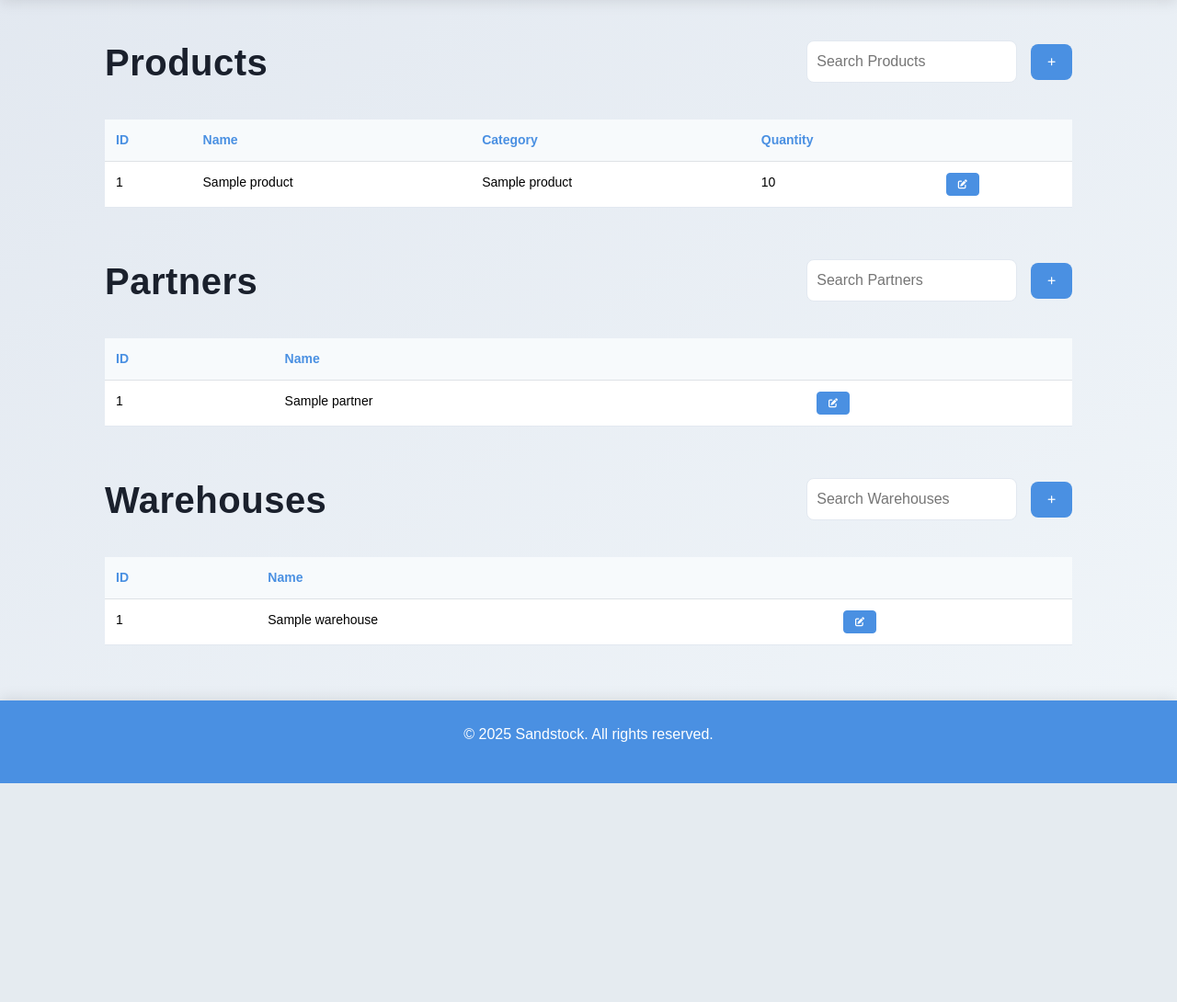
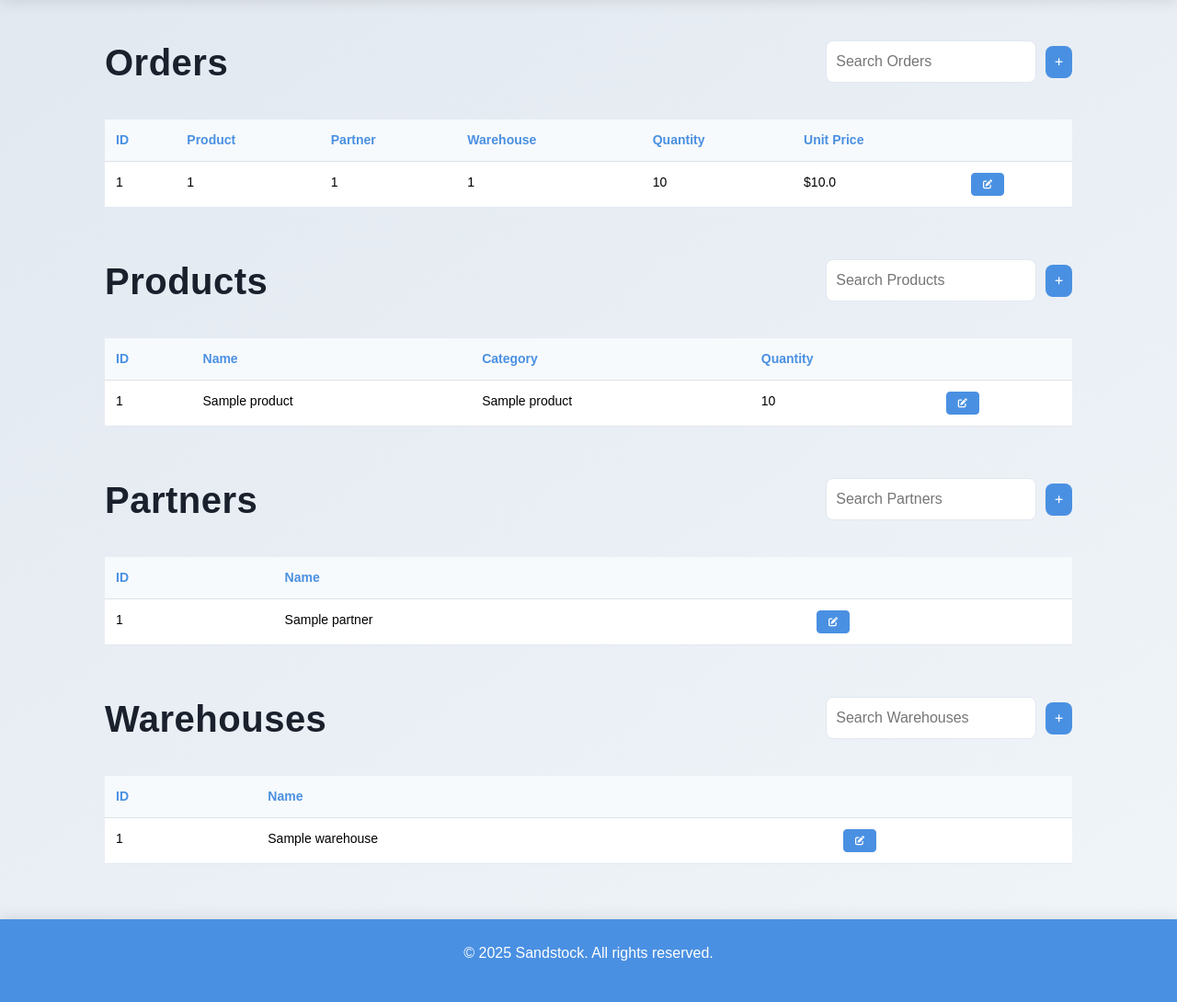
Before and after one commit to VictorMeyer77/sandstock, a Flask app: page / in a window 1280 px wide. Shown: the part 76-1166 px from the top of the page at 92% size. Before the commit the page ends 928 px from the top, so only its background shows below. Run offline with Flask 3, Linux system fonts and the light colour scheme; tables that the repository leaves empty hold one stand-in row (values such as "Sample post").

Commit message:
add order edit

```diff
--- a/sandstock/routes.py
+++ b/sandstock/routes.py
@@ -10,6 +10,7 @@ from sandstock.forms import (
     CreateWarehouseForm,
     LoginForm,
     RegisterForm,
+    UpdateOrderForm,
     UpdatePartnerForm,
     UpdateProductForm,
     UpdateWarehouseForm,
@@ -63,10 +64,11 @@ def register_routes(app: Flask):
     @app.route("/")
     # @login_required
     def home():
+        orders = Order.query.filter_by(deleted=False).limit(10).all()
         partners = Partner.query.filter_by(deleted=False).limit(10).all()
         warehouses = Warehouse.query.filter_by(deleted=False).limit(10).all()
         products = Product.query.filter_by(deleted=False).limit(10).all()
-        return render_template("home.html", partners=partners, warehouses=warehouses, products=products)
+        return render_template("home.html", partners=partners, warehouses=warehouses, products=products, orders=orders)
 
     # Partner
 
@@ -362,3 +364,42 @@ def register_routes(app: Flask):
             return redirect(url_for("add_order"))
 
         return render_template("add_order.html", form=form)
+
+    @app.route("/order/get", methods=["GET"])
+    # @login_required
+    def get_orders():
+        query = request.args.get("query", "")
+        results = Order.query.filter(Order.id.ilike(f"%{query}%"), Order.deleted == False).limit(10).all()
+        orders = [
+            {
+                "id": order.id,
+                "product_id": order.product_id,
+                "partner_id": order.partner_id,
+                "warehouse_id": order.warehouse_id,
+                "quantity": order.quantity,
+                "unit_price": order.unit_price,
+                "created_at": order.created_at,
+                "deleted": order.deleted,
+            }
+            for order in results
+        ]
+        return jsonify(orders)
+
+    @app.route("/order/<int:order_id>/edit", methods=["GET"])
+    # @login_required
+    def edit_order(order_id):
+        order = Order.query.get_or_404(order_id)
+        product = Product.query.get_or_404(order.product_id)
+        partner = Partner.query.get_or_404(order.partner_id)
+        warehouse = Warehouse.query.get_or_404(order.warehouse_id)
+
+        form = UpdateOrderForm(
+            id=order.id,
+            product_name=product.name,
+            partner_name=partner.name,
+            warehouse_name=warehouse.name,
+            quantity=order.quantity,
+            unit_price=order.unit_price,
+            created_at=order.created_at,
+        )
+        return render_template("edit_order.html", form=form, order=order)
--- a/sandstock/static/style.css
+++ b/sandstock/static/style.css
@@ -247,7 +247,6 @@ footer {
     background-color: #357ab7;
 }
 
-
 /* === ALERT STYLES === */
 .alert {
     margin-bottom: 20px;
@@ -278,64 +277,6 @@ footer {
     color: #383d41;
 }
 
-/* === TABLE ROW STYLES === */
-.table-row {
-    display: flex;
-    justify-content: space-between;
-    gap: 25px;
-}
-
-.table-column {
-    flex: 1;
-}
-
-/* === SEARCH BAR STYLES === */
-.search-bar {
-    display: flex;
-    align-items: center;
-    gap: 15px;
-    margin-bottom: 15px;
-}
-
-.search-bar input {
-    flex: 1;
-    padding: 10px;
-    border-radius: 8px;
-    border: 1px solid #e2e8f0;
-}
-
-.search-bar button {
-    padding: 12px 18px;
-    background-color: #4a90e2;
-    color: white;
-    border: none;
-    border-radius: 8px;
-    cursor: pointer;
-}
-
-.search-bar button:hover {
-    background-color: #357ab7;
-}
-
-/* === SELECT BOX STYLES === */
-.select-box {
-    background: #ffffff;
-    color: #2d3748;
-    border: 1px solid #e2e8f0;
-    padding: 12px;
-    border-radius: 8px;
-    transition: 0.3s ease-in-out;
-    width: 100%;
-    appearance: none;
-    background-repeat: no-repeat;
-    background-position: right 12px center;
-}
-
-.select-box:focus {
-    border-color: #4a90e2;
-    box-shadow: 0 0 0 0.2rem rgba(74, 144, 226, 0.25);
-}
-
 /* === HR STYLES === */
 hr {
     border: none;
@@ -345,3 +286,34 @@ hr {
     opacity: 0.8;
     border-radius: 2px;
 }
+
+/* === FORM GROUP INLINE STYLES === */
+.form-group-inline {
+    display: flex;
+    align-items: center;
+    gap: 10px;
+}
+
+.form-group-inline .input-group {
+    display: flex;
+    align-items: center;
+    gap: 10px;
+    width: 100%;
+}
+
+.form-group-inline .input-group .form-control {
+    flex: 1;
+}
+
+.form-group-inline .input-group .btn {
+    padding: 10px;
+    background-color: #4a90e2;
+    color: white;
+    border: none;
+    border-radius: 8px;
+    cursor: pointer;
+}
+
+.form-group-inline .input-group .btn:hover {
+    background-color: #357ab7;
+}
--- a/sandstock/templates/home.html
+++ b/sandstock/templates/home.html
@@ -3,6 +3,47 @@
 {% block content %}
 <body>
     <div class="container">
+
+<!-- Orders Table -->
+        <div class="table-container">
+            <h1>Orders</h1>
+            <div class="search-bar">
+                <input type="text" id="order-search" placeholder="Search Orders">
+                <button class="btn btn-primary" onclick="location.href='{{ url_for('add_order') }}'"><i class="fas fa-plus"></i></button>
+            </div>
+            <table id="order-table" class="table">
+                <thead>
+                    <tr>
+                        <th>ID</th>
+                        <th>Product</th>
+                        <th>Partner</th>
+                        <th>Warehouse</th>
+                        <th>Quantity</th>
+                        <th>Unit Price</th>
+                        <th></th>
+                    </tr>
+                </thead>
+                <tbody>
+                    {% for order in orders %}
+                        <tr>
+                            <td>{{ order.id }}</td>
+                            <td>{{ order.product_id }}</td>
+                            <td>{{ order.partner_id }}</td>
+                            <td>{{ order.warehouse_id }}</td>
+                            <td>{{ order.quantity }}</td>
+                            <td>${{ order.unit_price }}</td>
+                            <td>
+                                <a href="{{ url_for('edit_order', order_id=order.id) }}" class="btn btn-primary btn-sm">
+                                    <i class="fas fa-edit"></i>
+                                </a>
+                            </td>
+                        </tr>
+                    {% endfor %}
+                </tbody>
+            </table>
+        </div>
+
+        <!-- Products Table -->
         <div class="table-container">
             <h1>Products</h1>
             <div class="search-bar">
@@ -22,10 +63,10 @@
                 <tbody>
                     {% for product in products %}
                         <tr>
-                            <td data-label="ID">{{ product.id }}</td>
-                            <td data-label="Name">{{ product.name }}</td>
-                            <td data-label="Category">{{ product.category_label }}</td>
-                            <td data-label="Quantity">{{ product.quantity_available }}</td>
+                            <td>{{ product.id }}</td>
+                            <td>{{ product.name }}</td>
+                            <td>{{ product.category_label }}</td>
+                            <td>{{ product.quantity_available }}</td>
                             <td>
                                 <a href="{{ url_for('edit_product', product_id=product.id) }}" class="btn btn-primary btn-sm">
                                     <i class="fas fa-edit"></i>
@@ -36,6 +77,8 @@
                 </tbody>
             </table>
         </div>
+
+        <!-- Partners Table -->
         <div class="table-container">
             <h1>Partners</h1>
             <div class="search-bar">
@@ -53,8 +96,8 @@
                 <tbody>
                     {% for partner in partners %}
                         <tr>
-                            <td data-label="ID">{{ partner.id }}</td>
-                            <td data-label="Name">{{ partner.name }}</td>
+                            <td>{{ partner.id }}</td>
+                            <td>{{ partner.name }}</td>
                             <td>
                                 <a href="{{ url_for('edit_partner', partner_id=partner.id) }}" class="btn btn-primary btn-sm">
                                     <i class="fas fa-edit"></i>
@@ -66,6 +109,7 @@
             </table>
         </div>
 
+        <!-- Warehouses Table -->
         <div class="table-container">
             <h1>Warehouses</h1>
             <div class="search-bar">
@@ -83,8 +127,8 @@
                 <tbody>
                     {% for warehouse in warehouses %}
                         <tr>
-                            <td data-label="ID">{{ warehouse.id }}</td>
-                            <td data-label="Name">{{ warehouse.name }}</td>
+                            <td>{{ warehouse.id }}</td>
+                            <td>{{ warehouse.name }}</td>
                             <td>
                                 <a href="{{ url_for('edit_warehouse', warehouse_id=warehouse.id) }}" class="btn btn-primary btn-sm">
                                     <i class="fas fa-edit"></i>
@@ -95,6 +139,8 @@
                 </tbody>
             </table>
         </div>
+
+
     </div>
 </body>
 
@@ -111,15 +157,27 @@
                         var tableBody = $(tableId).find('tbody');
                         tableBody.empty();
                         data.forEach(function(item) {
-                                var row = '<tr>';
-                                row += '<td data-label="ID">' + item.id + '</td>';
-                                row += '<td data-label="Name">' + item.name + '</td>';
-                                if (tableId === "#product-table") {
-                                    row += '<td data-label="Category">' + item.category_label + '</td>';
-                                    row += '<td data-label="Quantity">' + item.quantity_available + '</td>';
+                            var row = "<tr>";
+                            row += "<td>" + item.id + "</td>";
+
+                            if (tableId === "#partner-table") {
+                                row += "<td>" + item.name + "</td>";
                             }
-
-                                row += '<td>';
+                            else if (tableId === "#warehouse-table") {
+                                row += "<td>" + item.name + "</td>";
+                            }
+                            else if (tableId === "#product-table") {
+                                row += "<td>" + item.name + "</td>";
+                                row += "<td>" + item.category_label + "</td>";
+                                row += "<td>" + item.quantity_available + "</td>";
+                            } else if (tableId === "#order-table") {
+                                row += "<td>" + item.product_id + "</td>";
+                                row += "<td>" + item.partner_id + "</td>";
+                                row += "<td>" + item.warehouse_id + "</td>";
+                                row += "<td>" + item.quantity + "</td>";
+                                row += "<td>" + item.unit_price + "</td>";
+                            }
+                            row += "<td>";
                             if (tableId === "#product-table") {
                                 row += '<a href="/product/' + item.id + '/edit" class="btn btn-primary btn-sm">';
                             }
@@ -129,9 +187,13 @@
                             else if (tableId === "#warehouse-table") {
                                 row += '<a href="/warehouse/' + item.id + '/edit" class="btn btn-primary btn-sm">';
                             }
+                            else if (tableId === "#order-table") {
+                                row += '<a href="/order/' + item.id + '/edit" class="btn btn-primary btn-sm">';
+                            }
                             row += '<i class="fas fa-edit"></i>';
-                                row += '</td>';
-                                row += '</tr>';
+                            row += "</td>";
+                            row += "</tr>";
+
                             tableBody.append(row);
                         });
                     },
@@ -142,9 +204,10 @@
             });
         }
 
+        search("{{ url_for('get_products') }}", "#product-search", "#product-table");
         search("{{ url_for('get_partners') }}", "#partner-search", "#partner-table");
         search("{{ url_for('get_warehouses') }}", "#warehouse-search", "#warehouse-table");
-            search("{{ url_for('get_products') }}", "#product-search", "#product-table");
+        search("{{ url_for('get_orders') }}", "#order-search", "#order-table");
     });
 </script>
 {% endblock %}
```
Also changed, not shown: sandstock/forms.py (+11 -0 lines), sandstock/templates/edit_order.html (added, +63 -0 lines). Lines whose indentation alone changed are shown as unchanged.
